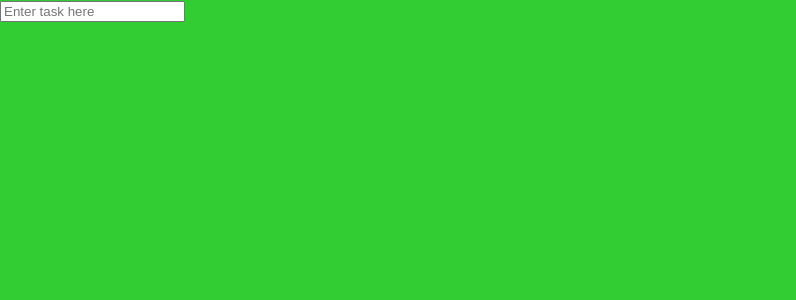
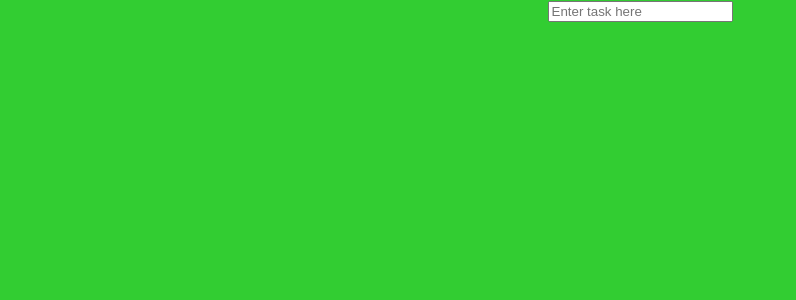
Before and after one commit to naaltunian/Pomodoro, a React (Create React App) app: page / in a window 1280 px wide. Shown: the top 300 px of the page, without its empty margins (0-796 px from the left). Built offline with nearby package versions, Linux system fonts and the light colour scheme.

Commit message:
Touch up css

```diff
--- a/src/Components/Todo/SubTask.js
+++ b/src/Components/Todo/SubTask.js
@@ -15,7 +15,7 @@ class SubTask extends React.Component {
             <Fragment>
                 <span className="sub-task">
                     <p className={this.state.strikeThrough ? "strike": undefined} onClick={this.lineThrough}>{this.props.subTask}</p>
-                    <p className="delete-btn" onClick={() => this.props.delete(this.props.id)}>X</p>
+                    <p className="delete-btn push-left" onClick={() => this.props.delete(this.props.id)}>X</p>
                 </span>
             </Fragment>
         )
--- a/src/Components/Todo/Task.css
+++ b/src/Components/Todo/Task.css
@@ -6,14 +6,19 @@
     display: flex;
     flex-direction: column;
     align-items: center;
-    border: 10px solid black;
 }
 
 .sub-task {
     display: flex;
     border: 1px solid black;
-    width: 3rem;
-    justify-content: space-around;
+    width: 20rem;
+    justify-content: flex-end;
+    /* align-content: center; */
+    /* align-self: center; */
+}
+
+.push-left {
+    margin-left: 0.5rem;
 }
 
 .delete-btn {
--- a/src/Components/Todo/TaskList.js
+++ b/src/Components/Todo/TaskList.js
@@ -49,8 +49,8 @@ class TaskList extends React.Component {
 
     render() {
         return(
-            <div>
-                <TaskForm className="task-form" state={this.state} handleChange={this.handleChange} handleSubmit={this.handleSubmit} handleSubTaskSubmit={this.handleSubTaskSubmit} />
+            <div className="task-form">
+                <TaskForm state={this.state} handleChange={this.handleChange} handleSubmit={this.handleSubmit} handleSubTaskSubmit={this.handleSubTaskSubmit} />
                 { this.state.task && <h2><strong>Task:</strong> {this.state.task}</h2>}
                 { this.state.subTasks && this.state.subTasks.map((subTask, index) => {
                     return <SubTask id={index} key={index} subTask={subTask} delete={this.deleteSubTask} />
```
